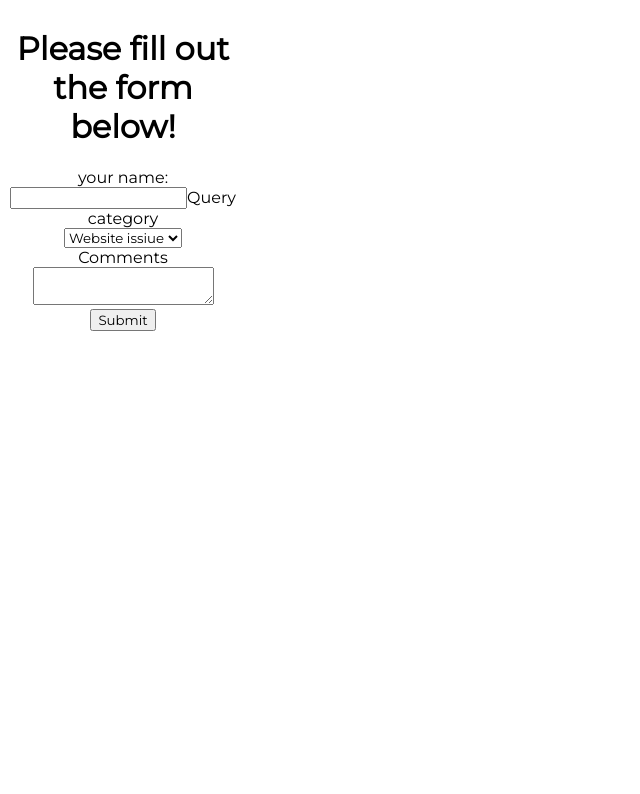
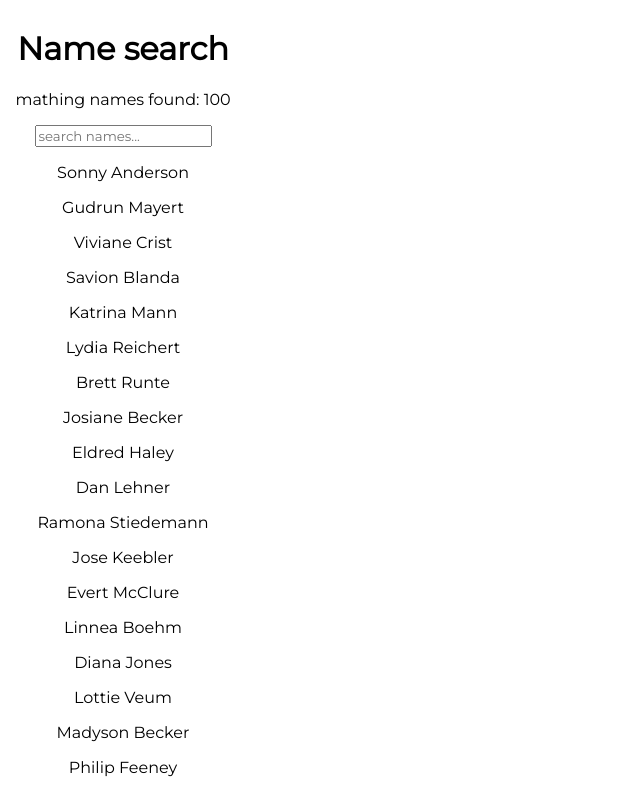
Before and after one commit to shixen/react, a React (Create React App) app in the folder my-app/: page / in a window 1280 px wide. Shown: the top 794 px of the page, without its empty margins (0-640 px from the left). Built offline with nearby package versions, Linux system fonts and the light colour scheme.

Commit message:
search bar to filter names

```diff
--- a/my-app/src/App.js
+++ b/my-app/src/App.js
@@ -1,13 +1,13 @@
 import css from './App.module.css';
-import { UncontrolledForm } from './components/UncontrolledForm';
+import SearchBar from './components/searchBar';
 
 
 
 function App() {
   return (
     <div className={css.App}>
-      {/* Add your components here */}
-      <UncontrolledForm/>
+
+      <SearchBar />
     </div>
   );
 }
--- a/my-app/src/components/UncontrolledForm.js
+++ b/my-app/src/components/UncontrolledForm.js
@@ -3,34 +3,51 @@
 export class UncontrolledForm extends Component {
     constructor(props) {
         super(props)
+        this.inputName = React.createRef();
+        this.inputCategory = React.createRef();
+        this.inputComments = React.createRef();
     }
-
     handleSubmit = (event) => {
-        event.preventDefault()
+        event.preventDefault();
+        console.log(this.inputName.current.value)
+        console.log(this.inputCategory.current.value)
+        console.log(this.inputComments.current.value)
     }
-
     render() {
         return (
             <div>
-                <h1>Please fill out the form below!</h1>
+                <h2>Please fill out the form below:</h2>
                 <form onSubmit={this.handleSubmit}>
                     <div>
-                        <label hrmlFor="id-name">your name:</label>
-                        <input id="id-name" name="name" type="text" />
-
-                        <label hrmlFor="id-category">Query category</label>
+                        <label htmlFor="id-name">Your Name:</label>
+                        <input
+                            id="id-name"
+                            name="name"
+                            type="text"
+                            defaultValue="John Smith"
+                            ref={this.inputName}
+                        />
                     </div>
                     <div>
-                        <select id="id-category" name="category">
-                            <option value="website">Website issiue</option>
-                            <option value="order">Order issiu</option>
-                            <option value="general">General issiu</option>
+                        <label htmlFor="id-category">Query category:</label>
+                        <select
+                            id="id-category"
+                            name="category"
+                            ref={this.inputCategory}
+                        >
+                            <option value="website">Website issue</option>
+                            <option value="order">Order issue</option>
+                            <option value="general">General inquiry</option>
 
                         </select>
                     </div>
                     <div>
-                        <label htmlFor="id-comments">Comments</label>
-                        <textarea id="id-comments" name="comments"/>
+                        <label htmlFor="id-comments">Comments:</label>
+                        <textarea
+                            id="id-comments"
+                            name="comments"
+                            ref={this.inputComments}
+                        />
                     </div>
                     <input type="submit" value="Submit" />
                 </form>
--- /dev/null
+++ b/my-app/src/components/names.js
@@ -0,0 +1,103 @@
+const names = [
+    "Sonny Anderson",
+    "Gudrun Mayert",
+    "Viviane Crist",
+    "Savion Blanda",
+    "Katrina Mann",
+    "Lydia Reichert",
+    "Brett Runte",
+    "Josiane Becker",
+    "Eldred Haley",
+    "Dan Lehner",
+    "Ramona Stiedemann",
+    "Jose Keebler",
+    "Evert McClure",
+    "Linnea Boehm",
+    "Diana Jones",
+    "Lottie Veum",
+    "Madyson Becker",
+    "Philip Feeney",
+    "Kobe Kuhic",
+    "Jessica Wisoky",
+    "Kasey Auer",
+    "Arnoldo Sipes",
+    "Madisen Davis",
+    "Alex Swaniawski",
+    "Helene Jenkins",
+    "Leone Olson",
+    "Ola Lockman",
+    "Kaylie Mueller",
+    "Kitty Steuber",
+    "Ralph Mosciski",
+    "Zane Bradtke",
+    "Syble Torp",
+    "Luella Weimann",
+    "Rigoberto Dicki",
+    "Andre Gusikowski",
+    "Moshe Torphy",
+    "Rhoda Rosenbaum",
+    "Libby Spinka",
+    "Maeve Zieme",
+    "Sydney Gleichner",
+    "Jimmy Blick",
+    "Tara Casper",
+    "Cayla Upton",
+    "Keith Wyman",
+    "Derick Emmerich",
+    "Nia Waelchi",
+    "Armani Nienow",
+    "Keyon DuBuque",
+    "Keeley Doyle",
+    "Kristoffer Monahan",
+    "Brendon Orn",
+    "Brandy Romaguera",
+    "Lyda Hane",
+    "Lisandro Bauch",
+    "Oma Hirthe",
+    "Caleb Dicki",
+    "Sydney O'Kon",
+    "Missouri Greenholt",
+    "Kylie Green",
+    "Kiel Erdman",
+    "Anahi Balistreri",
+    "Rico Rippin",
+    "Ramiro Dach",
+    "Princess Bosco",
+    "Pink Stoltenberg",
+    "Adan Rau",
+    "Dessie Heller",
+    "Nyah Zulauf",
+    "Makayla Fisher",
+    "Neoma Stanton",
+    "Ebba Dooley",
+    "Rachel Denesik",
+    "Drew Crist",
+    "Wava Will",
+    "Loraine Macejkovic",
+    "Americo Mann",
+    "Jules Konopelski",
+    "Gloria Ankunding",
+    "Austin Wilderman",
+    "Sage Veum",
+    "Dorris Friesen",
+    "Wellington Klein",
+    "Asa Quitzon",
+    "Misty Schumm",
+    "Muhammad Bayer",
+    "Dante Ondricka",
+    "Lurline Kuvalis",
+    "Conner Herzog",
+    "Shanie Franecki",
+    "Lois Bednar",
+    "Carey Predovic",
+    "Adelbert Heidenreich",
+    "Romaine Jacobs",
+    "Jake Schuppe",
+    "Meta Parisian",
+    "Dillon Feest",
+    "Amanda O'Keefe",
+    "Kaitlyn O'Keefe",
+    "Earnest Jenkins",
+    "Reymundo Gleason"
+]
+export default names
--- /dev/null
+++ b/my-app/src/components/searchBar.js
@@ -0,0 +1,42 @@
+import React, { Component } from 'react'
+import importedNames from './names'
+
+export class SearchBar extends Component {
+    constructor(props) {
+        super(props)
+
+        this.state = {
+            names: importedNames
+        }
+    }
+
+    handleChange = (event) => {
+        const inputText = event.target.value.toLowerCase()
+        console.log(inputText)
+        const filteredNames = importedNames.filter(name => {
+            return name.toLocaleLowerCase().includes(inputText)
+        })
+        this.setState({
+            names: filteredNames
+        })
+    }
+
+    render() {
+        return (
+            <div>
+                <h1>Name search</h1>
+                <p>mathing names found: {this.state.names.length}</p>
+                <form>
+                    <input onChange={(event) => this.handleChange(event)} type='text' placeholder='search names...' />
+                </form>
+                <div style={{ margin: 'auto' }}>
+                    {this.state.names.map(name => {
+                        return <p key={name}>{name}</p>
+                    })}
+                </div>
+            </div>
+        )
+    }
+}
+
+export default SearchBar
```
